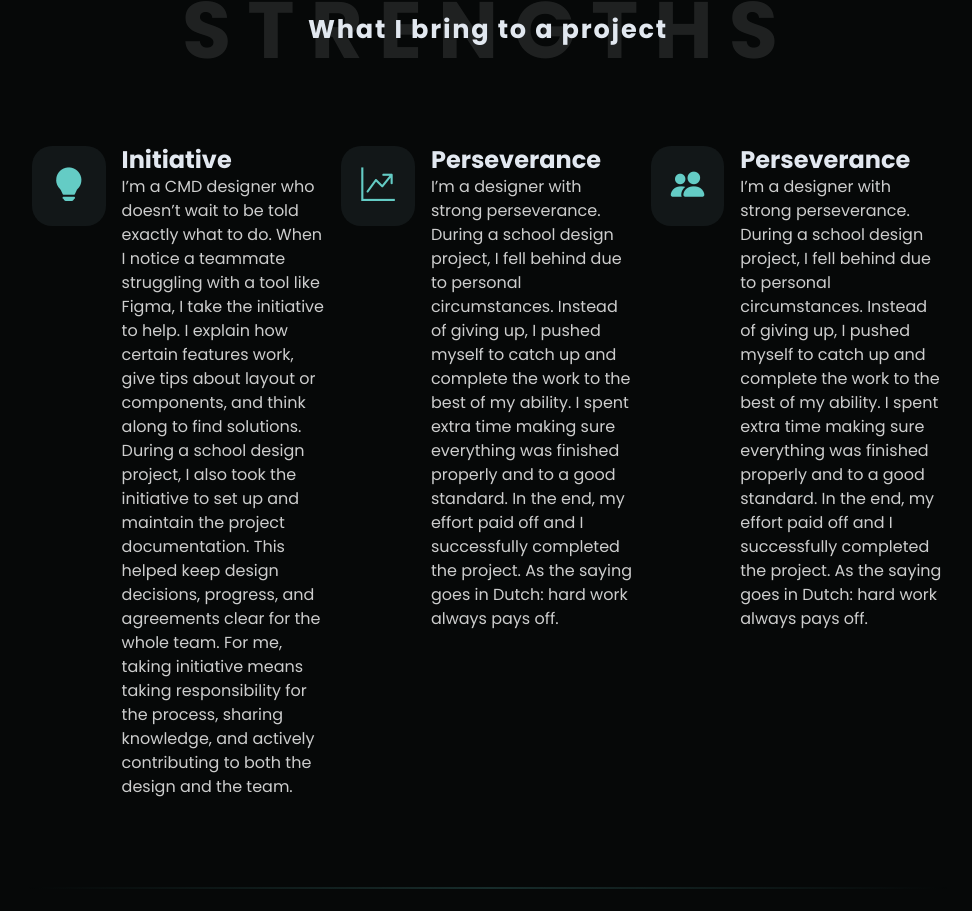
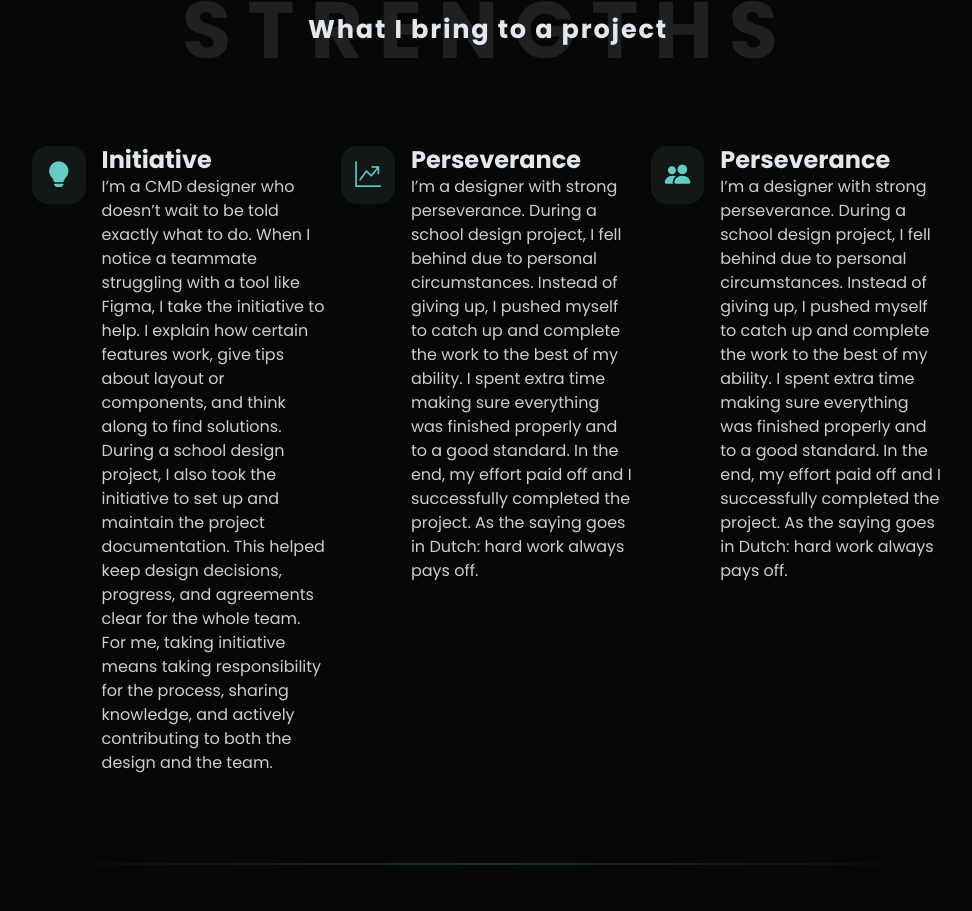
Before and after one commit to FrostiSR/portfolio, a React (Vite) app: page / in a window 1280 px wide. Shown: the part 1213-2124 px from the top of the page, without its empty margins (280-1252 px from the left). Built offline with nearby package versions, Linux system fonts and the light colour scheme; no server answers.

Commit message:
service box smaller

```diff
--- a/src/components/About/About-Services.css
+++ b/src/components/About/About-Services.css
@@ -1,8 +1,8 @@
 .service-box{
-padding: 15px 20px;
-border-radius: 20px ;
-width: fit-content;
-background: #121718;
-font-size: 2.1em;
-color: #64CCC5;
+  padding: 10px 14px;   /* smaller padding */
+  border-radius: 16px;
+  width: fit-content;
+  background: #121718;
+  font-size: 1.6em;     /* smaller icon */
+  color: #64CCC5;
 }
```
